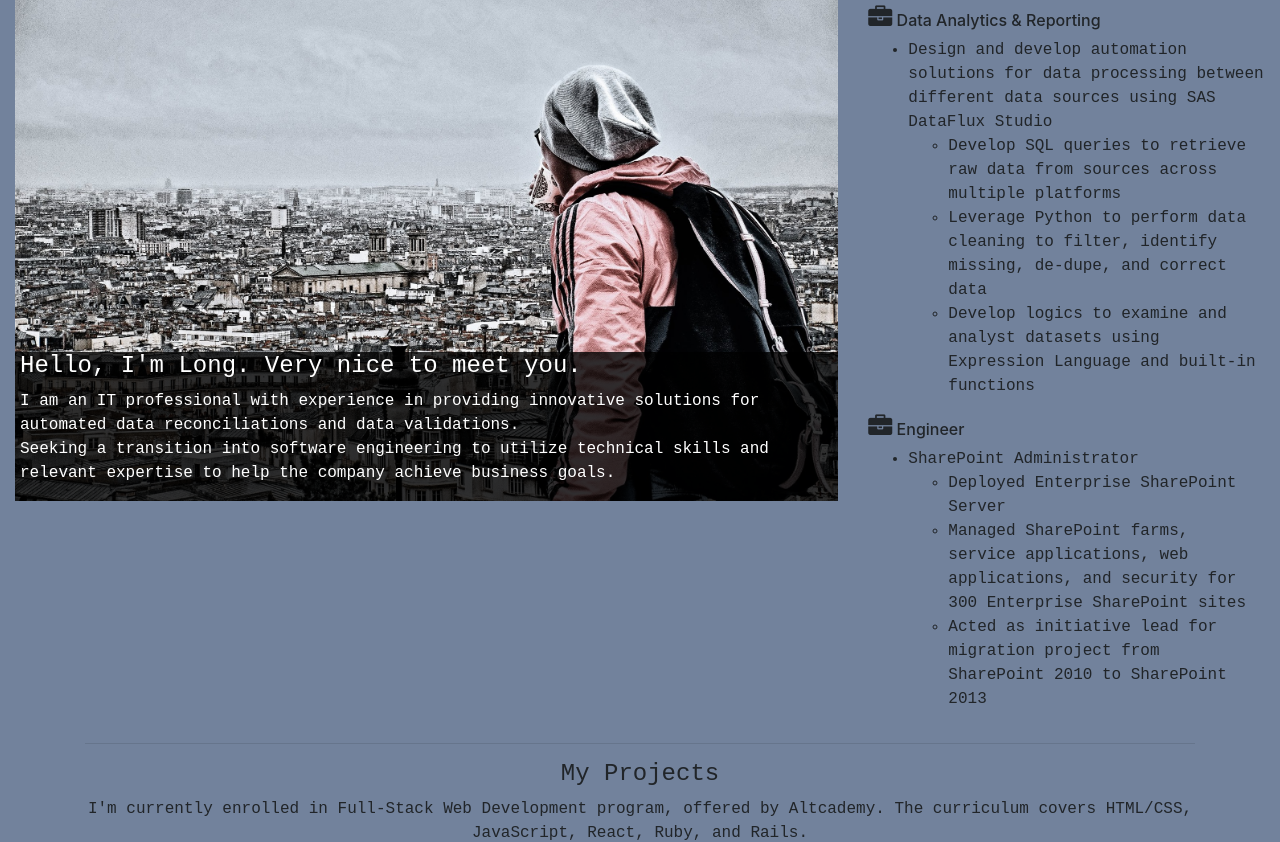
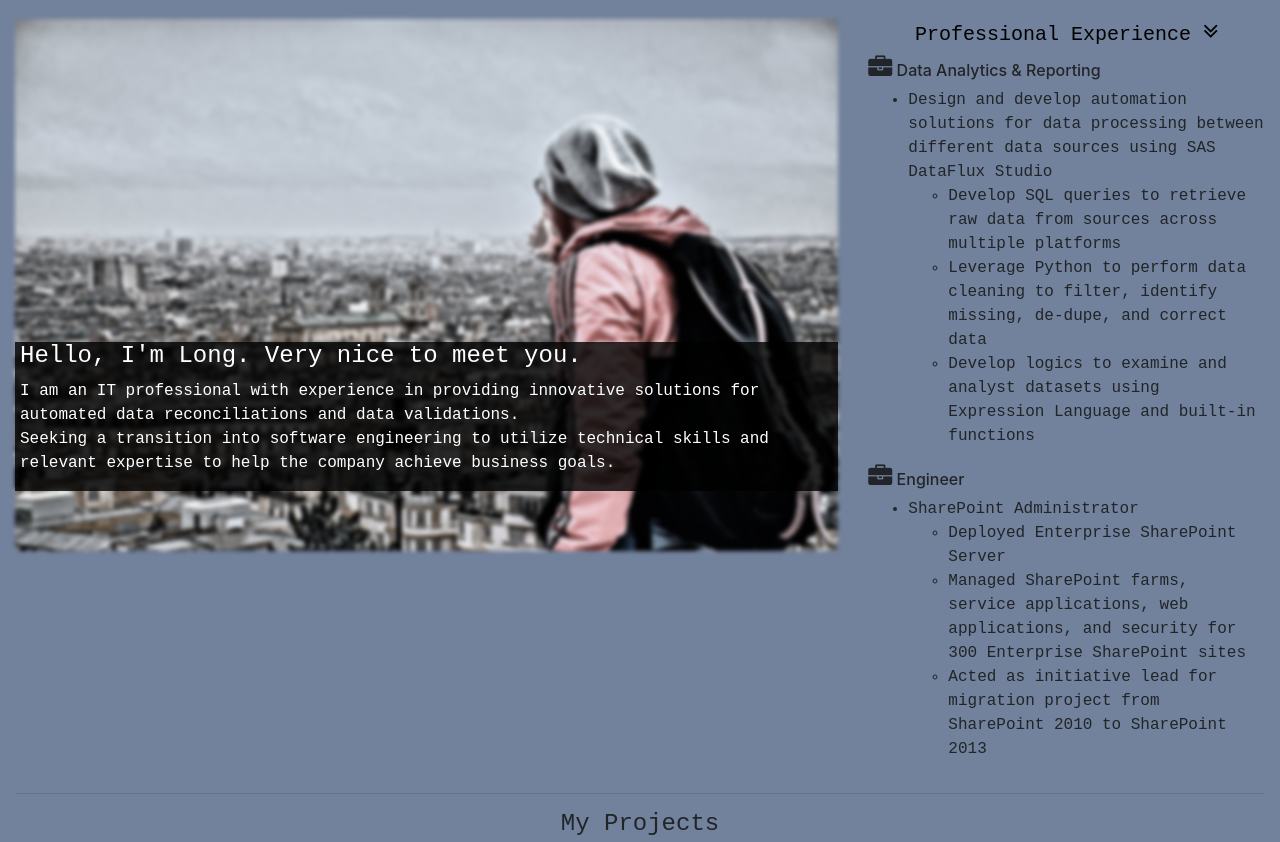
Before and after one commit to longtran17/portfolio, a plain HTML site: page index.html in a window 1280 px wide. Shown: the part 131-973 px from the top of the page. Drawn offline with nearby package versions, Linux system fonts and the light colour scheme; files whose address does not match are found by name.

Commit message:
submitted version

```diff
--- a/index.html
+++ b/index.html
@@ -59,7 +59,7 @@ relevant expertise to help the company achieve business goals.</p>
 </div>
 
   <div class="col-12 col-sm-4">
-    <div class="panel-group" style="margin-top:100px;">
+    <div class="panel-group" style="margin-top:150px;">
       <div class="panel panel-default">
         <div class="panel-heading">
           <h5 class="panel-title text-center" style="font-family:monospace; font-size:14" id ="proexp">
@@ -96,23 +96,25 @@ relevant expertise to help the company achieve business goals.</p>
 </div>
 </div>
 </div>
-
+<hr>
 
   <!--
   </div>
 
 </div>
 </div> -->
+
 </div>
 <div class="container">
-<hr>
+
 <!-- Projects -->
+
 <div class="row">
   <div class="col-12">
     <div class="developer" id="webdev">
       <h4 class="text-center" style="font-family:monospace;">My Projects</h4>
-      <p class="text-center" style="font-family:monospace;">I'm currently enrolled in Full-Stack Web Development program, offered by Altcademy. The curriculum covers HTML/CSS, JavaScript, React, Ruby, and Rails.<br>
-      Check out my recent work.</p>
+      <p class="text-center" style="font-family:monospace;">I'm currently enrolled in Full-Stack Web Development program, offered by Altcademy. <br>The curriculum covers HTML/CSS, JavaScript, React, Ruby, and Rails.<br>
+      Check out my recent work below.</p>
       </div>
   </div>
 </div>
@@ -143,8 +145,8 @@ relevant expertise to help the company achieve business goals.</p>
         </div>
       </div>
     </div>
-  </div>
 
+</div>
   <hr>
   <!--professional skills-->
   <h4 class="text-center" id="skills" style="margin-top: 10px;font-family:monospace;;"><i class="fa fa-code" style="font-size:24px;"></i> Skills</h4>
@@ -191,6 +193,7 @@ relevant expertise to help the company achieve business goals.</p>
 </div>
 
 <!-- More about me -->
+
 <footer>
 <div class="container">
   <h5 class="text-center" id="aboutme" style="margin-top: 10px;">Let's Connect!</h5>
--- a/style.css
+++ b/style.css
@@ -35,33 +35,36 @@ body{
 }
 
 .summary{
-  margin-top: 100px;
+  margin-top: 150px;
   position: relative;
 }
 
 .summary-text{
   font-family: monospace;
   position: absolute;
-  bottom: 0;
+  bottom: 60px;
+  right:0;
   height: auto;
   width: 100%:
   background: rgb(0, 0, 0); /* Fallback color */
   background: rgba(0, 0, 0, 0.8); /* Black background with 0.5 opacity */
   color: white;
   padding-left: 5px;
-
 }
 
 .summary-bg {
-  /*
-filter: blur(0px);
--webkit-filter: blur(0px);
-*/
+
+filter: blur(2px);
+-webkit-filter: blur(2px);
 width: 100%;
 height: 100%;
 background-position: center;
 background-repeat: no-repeat;
 background-size: cover;
+}
+
+.projects{
+  background-color: black;
 }
 
 h5 > a {
```
Also changed, not shown: 2 other files.
